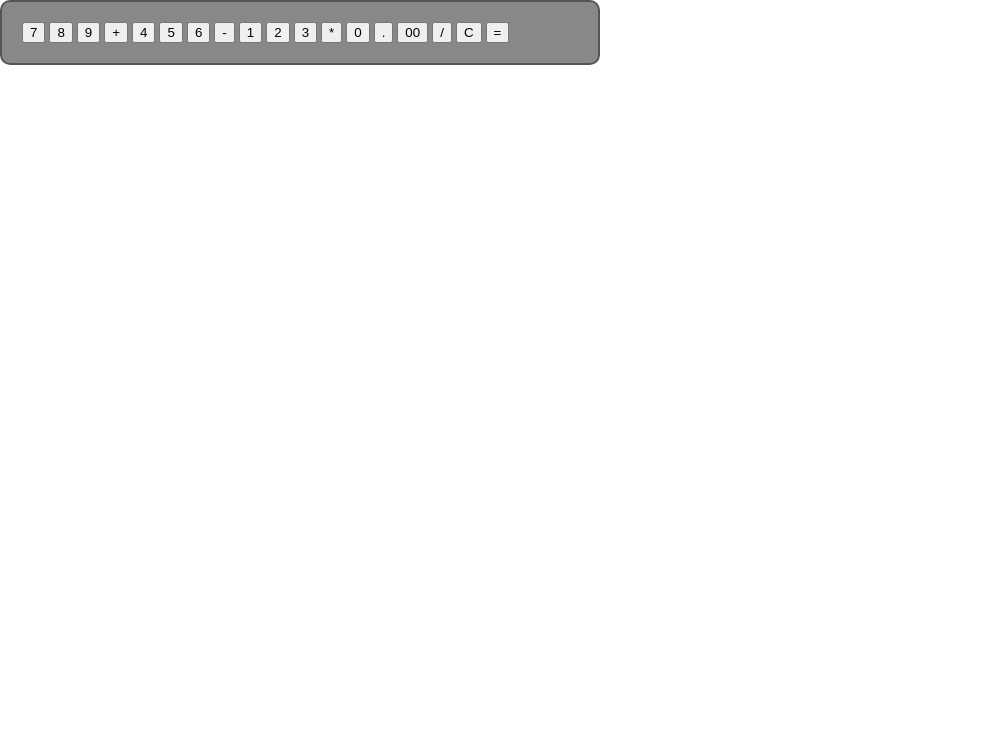
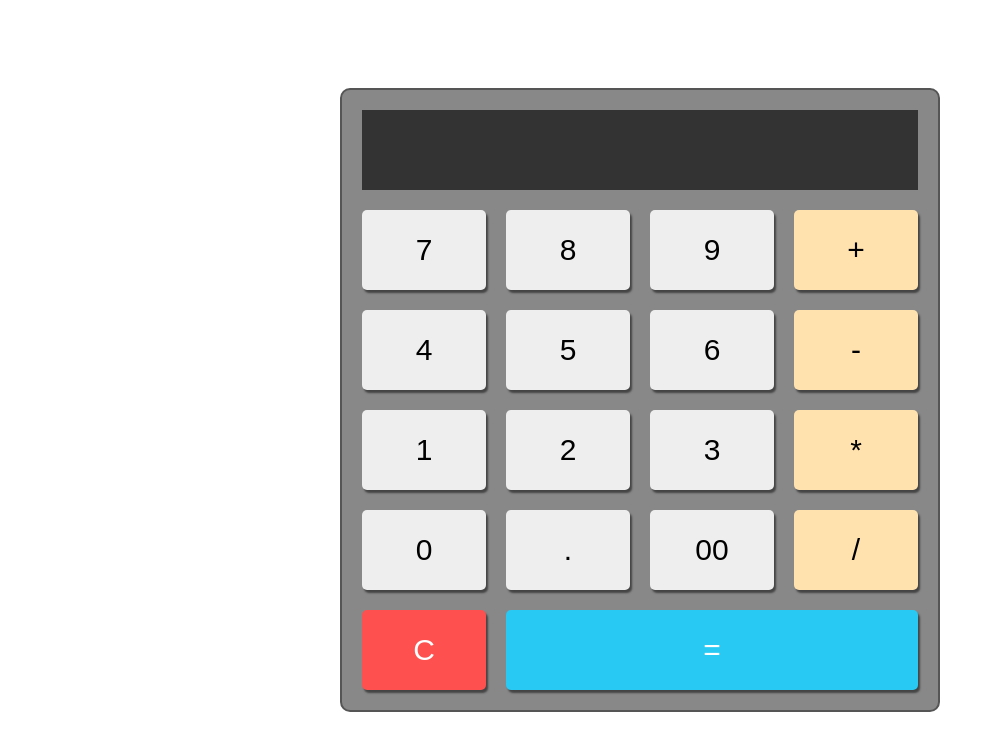
Before and after one commit to lallamilagro/Calculator, a plain HTML site: page index.html in a window 1280 px wide. Shown: the whole page, without its empty margins (0-1003 px from the left). Drawn offline with Linux system fonts and the light colour scheme.

Commit message:
Calculator styles

```diff
--- a/css/style.css
+++ b/css/style.css
@@ -4,6 +4,11 @@
 
 body {
     margin: 0;
+    min-height: 100vh;
+
+    display: flex;
+    justify-content: center;
+    align-items: center;
 }
 
 .calc {
@@ -12,4 +17,48 @@ body {
     border-radius: 10px;
     background-color: #888;
     padding: 20px;
+
+    display: grid;
+    grid-template-columns: repeat(4, 1fr);
+    grid-auto-rows: 80px;
+     gap: 20px;
 }
+
+.calc_result {
+    grid-column: 1/-1;
+    background-color: #333;
+    color: #fff;
+    font-size: 56px;
+    padding: 10px;
+}
+
+.calc_btn {
+    border: none;
+    border-radius: 5px;
+    background-color: #eee;
+    cursor: pointer;
+    font-size: 30px;
+    box-shadow: 2px 3px 2px rgb(0, 0, 0, 0.5);
+}
+.calc_btn:hover {
+    opacity: 0.9;
+}
+
+.calc_btn:active {
+    box-shadow: 1px 1px 2px rgb(0, 0, 0, 0.5);
+}
+
+.calc_btn_operator {
+    background-color: #ffe2ae;
+}
+
+.calc_btn_reset {
+    background-color: #ff5050;
+    color: #fff;
+}
+
+.calc_btn_equal {
+    background-color: #28caf3;
+    color: #fff;
+    grid-column: 2/-1;
+}
--- a/index.html
+++ b/index.html
@@ -14,25 +14,25 @@
         <button type="button" class="calc_btn">7</button>
         <button type="button" class="calc_btn">8</button>
         <button type="button" class="calc_btn">9</button>
-        <button type="button" class="calc_btn">+</button>
+        <button type="button" class="calc_btn calc_btn_operator">+</button>
 
         <button type="button" class="calc_btn">4</button>
         <button type="button" class="calc_btn">5</button>
         <button type="button" class="calc_btn">6</button>
-        <button type="button" class="calc_btn">-</button>
+        <button type="button" class="calc_btn calc_btn_operator">-</button>
 
         <button type="button" class="calc_btn">1</button>
         <button type="button" class="calc_btn">2</button>
         <button type="button" class="calc_btn">3</button>
-        <button type="button" class="calc_btn">*</button>
+        <button type="button" class="calc_btn calc_btn_operator">*</button>
 
         <button type="button" class="calc_btn">0</button>
         <button type="button" class="calc_btn">.</button>
         <button type="button" class="calc_btn">00</button>
-        <button type="button" class="calc_btn">/</button>
+        <button type="button" class="calc_btn calc_btn_operator">/</button>
 
-        <button type="button" class="calc_btn">C</button>
-        <button type="button" class="calc_btn">=</button>
+        <button type="button" class="calc_btn calc_btn_reset">C</button>
+        <button type="button" class="calc_btn calc_btn_equal">=</button>
     </article>
 </body>
 </html>
```
